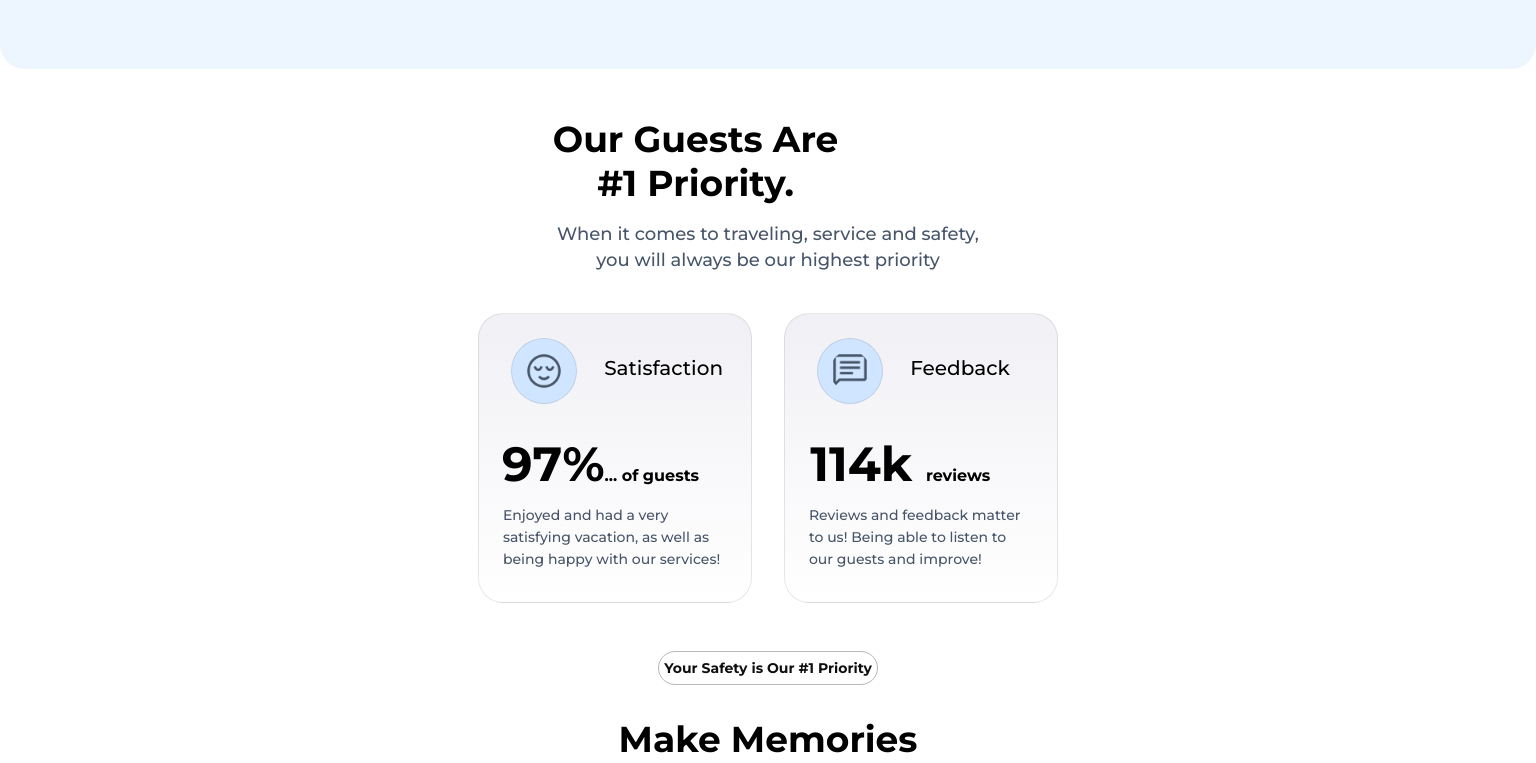
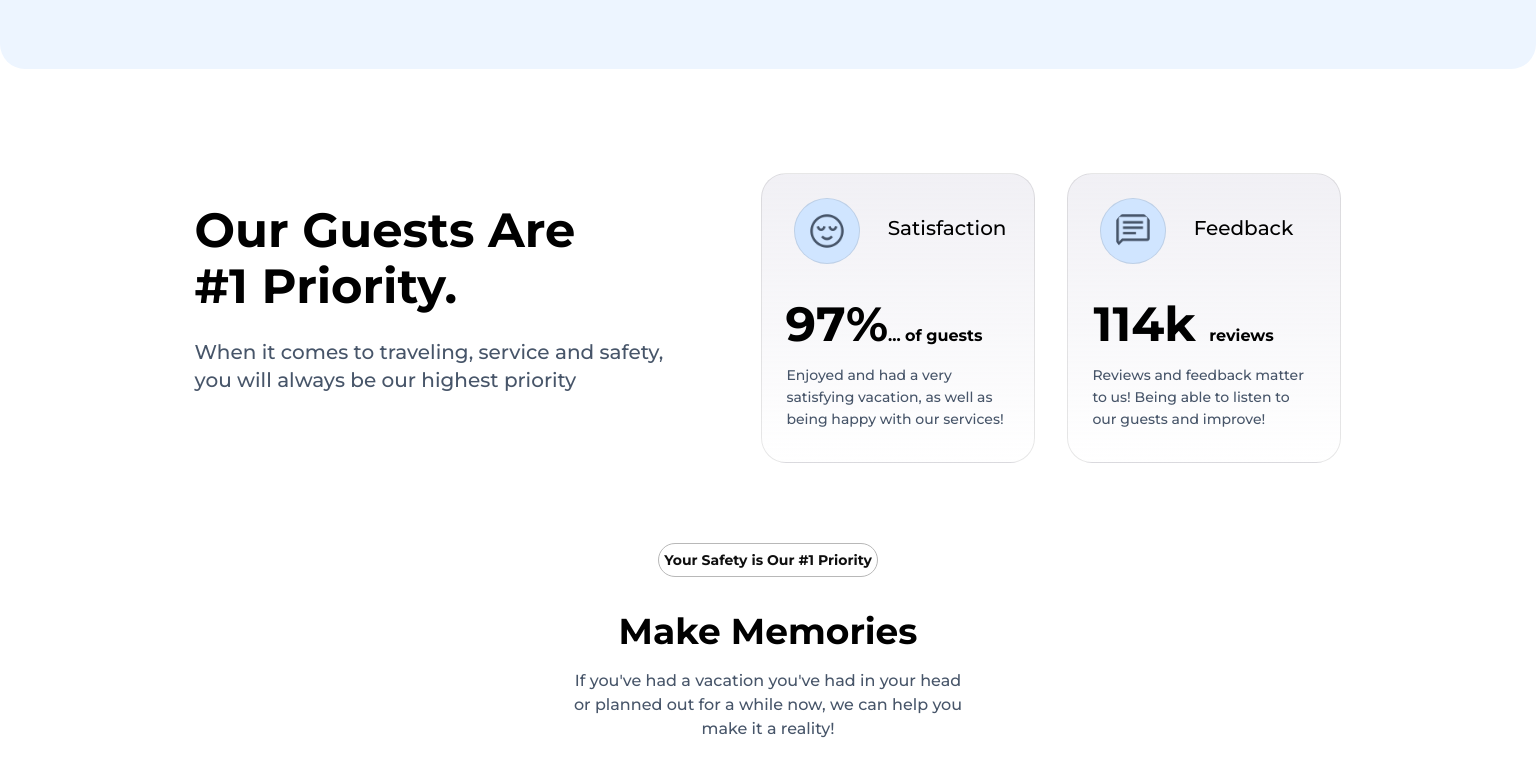
Before and after one commit to Nero1889/Project-5---GeoGo, a React (Vite) app: page / in a window 1536 px wide. Shown: the part 4601-5364 px from the top of the page. Built offline with nearby package versions, Linux system fonts and the light colour scheme; a web font is replaced by a local one.

Commit message:
Update guests.css

```diff
--- a/src/guests.css
+++ b/src/guests.css
@@ -4,6 +4,11 @@
     align-items: center;
     justify-content: center;
     flex-direction: column;
+}
+#guests-container {
+    display: flex;
+    flex-direction: column;
+    align-items: center;
 }
 #guests-title {
     font-size: var(--size-3xl);
@@ -98,3 +103,38 @@
         flex-direction: row;
     }
 }
+
+/* xl = (extra large) */
+@media (min-width: 1280px) {
+    .guests {
+        flex-direction: row;
+        gap: 2rem;
+        margin-top: 4rem;
+        margin-bottom: 5rem;
+    }
+    #guest-card-container {
+        margin-top: 2.5rem;
+        display: flex;
+        flex-direction: row;
+    }
+    #guests-container {
+        align-items: start;
+    }
+    #guests-title, #guests-desc {
+        text-align: left;
+    }
+}
+
+/* 2xl = (two extra large) */
+@media (min-width: 1536px) {
+    .guests {
+        gap: 5rem;
+    }
+    #guests-title {
+        font-size: var(--size-5xl);
+    }
+    #guests-desc {
+        font-size: var(--size-xl);
+        margin-top: 1.5rem;
+    }
+}
```
